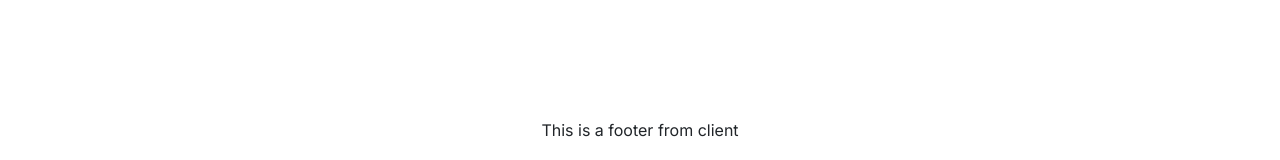
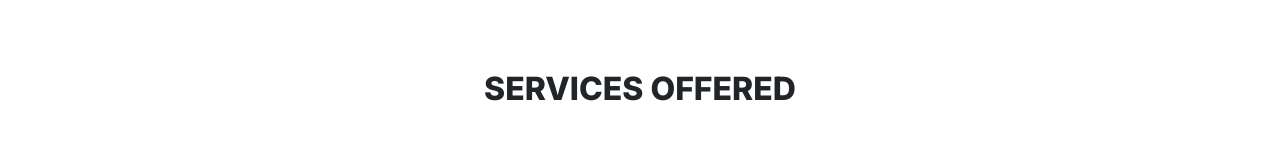
Before and after one commit to jaspherbagor/AutoConnect, a React (Create React App) app in the folder front-end/: page / in a window 1280 px wide. Shown: the part 714-874 px from the top of the page. Built offline with nearby package versions, Linux system fonts and the light colour scheme.

Commit message:
added a heading

```diff
--- a/front-end/src/components/pages/client/home.jsx
+++ b/front-end/src/components/pages/client/home.jsx
@@ -96,6 +96,7 @@ const Home = () => {
             </div>
         </section>
         <section className="services-offered container-fluid px-md-4 px-sm-4 px-2 py-5">
+            <h2 className="fw-bolder text-center">SERVICES OFFERED</h2>
 
         </section>
 
```
